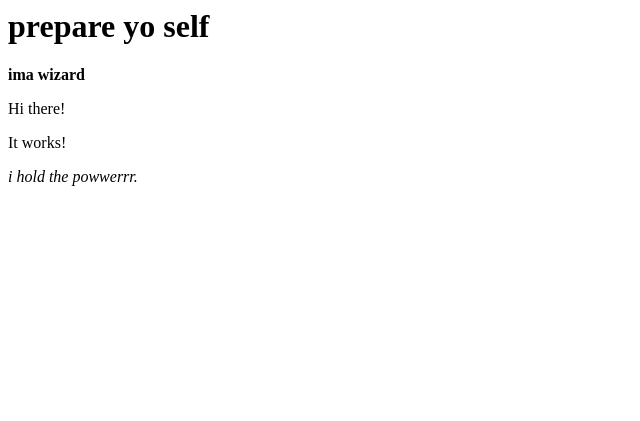
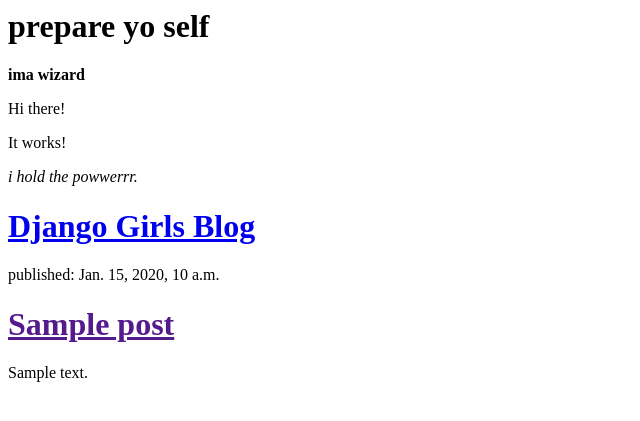
Before and after one commit to alannahgraham/my-first-blog, a Django app: template blog/templates/blog/post_list.html in a window 1280 px wide. Shown: the top 421 px of the page, without its empty margins (0-640 px from the left). Run offline with Django 3.2, Linux system fonts and the light colour scheme; the template is opened without the code that fills it: values that come from a table or form of the project are taken from there, others are empty; tables that the repository leaves empty hold one stand-in row (values such as "Sample post"); parts of the project's set-up code (start-up, migrations or seed data) failed here and were passed over.

Commit message:
Modified templates to display posts from database.

```diff
--- a/blog/templates/blog/post_list.html
+++ b/blog/templates/blog/post_list.html
@@ -8,5 +8,16 @@
       	<p>Hi there!</p>
         <p>It works!</p>
         <em>i hold the powwerrr.</em>
+		       <div>
+		    <h1><a href="/">Django Girls Blog</a></h1>
+		</div>
+
+		{% for post in posts %}
+		    <div>
+		        <p>published: {{ post.published_date }}</p>
+		        <h1><a href="">{{ post.title }}</a></h1>
+		        <p>{{ post.text|linebreaksbr }}</p>
+		    </div>
+{% endfor %}
     </body>
 </html>
```
Also changed, not shown: blog/views.py (+20 -0 lines).
